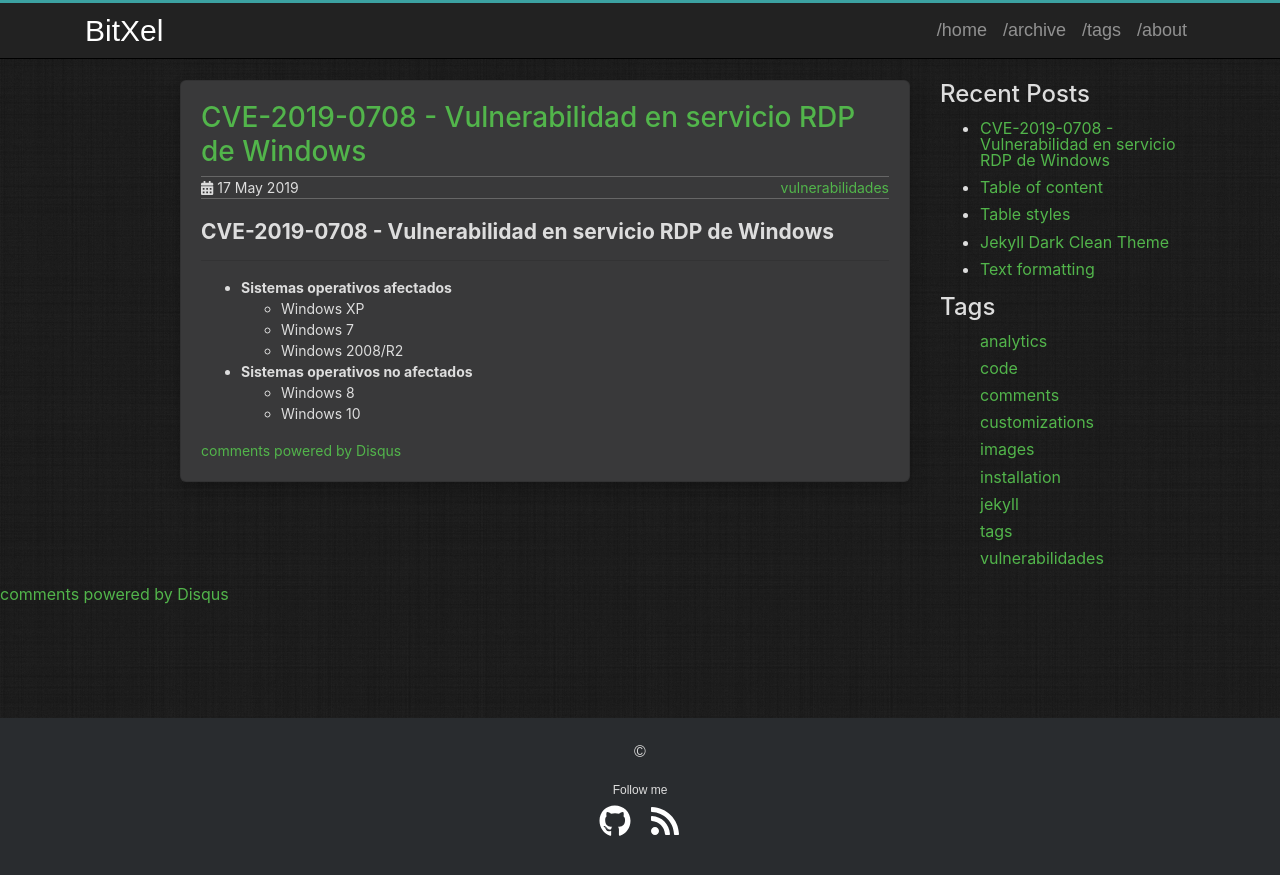
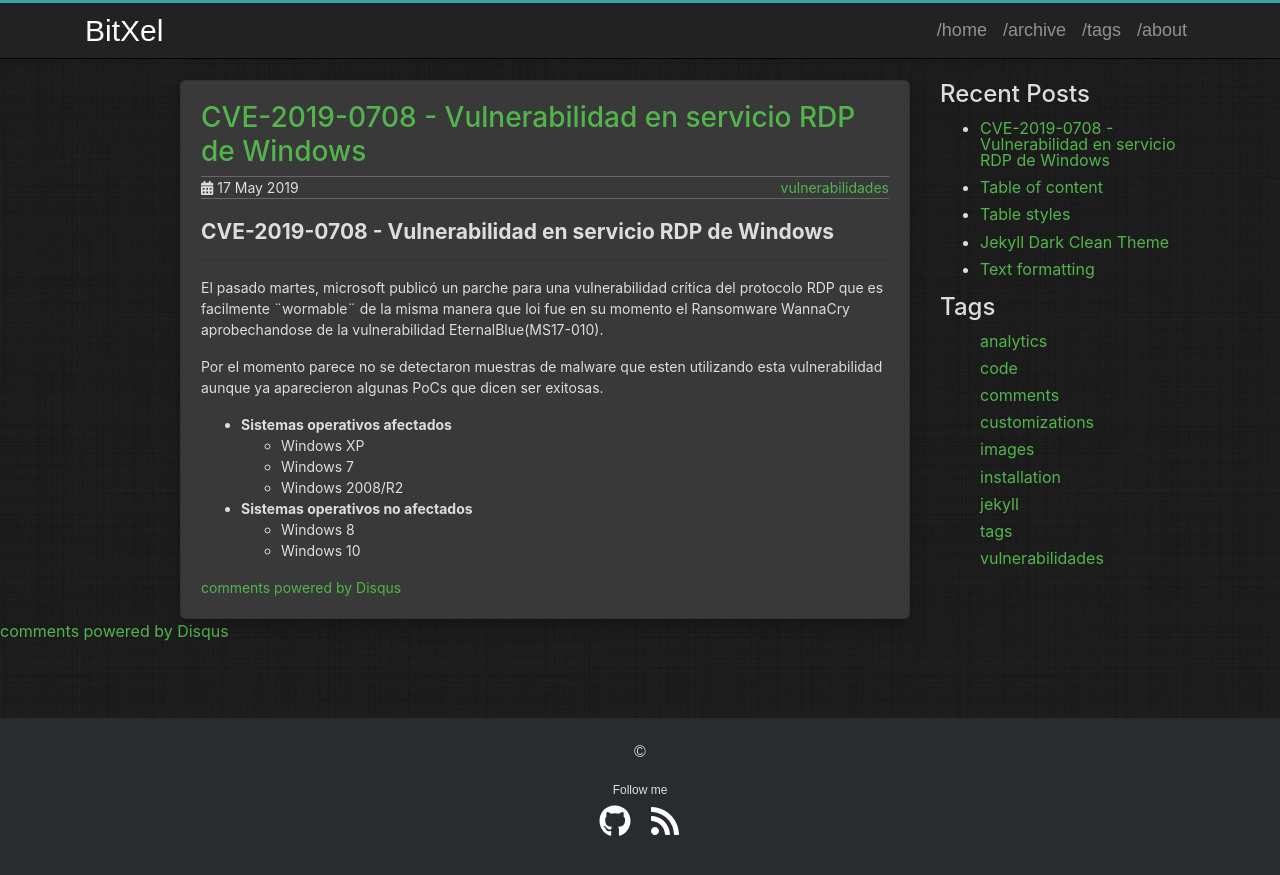
Before and after one commit to pgrandoli/pgrandoli.github.io, a Jekyll site: the page built from _posts/2019-05-17-vulnerabilidad-rdp-cve-2019-0708.md, in a window 1280 px wide. Shown: the top 875 px of the page. Built offline with Jekyll 4.4.1, drawn with Linux system fonts in a browser that asks for light colours; comment, search, counter and statistics services are not loaded.

Commit message:
Update 2019-05-17-vulnerabilidad-rdp-cve-2019-0708.md

```diff
--- a/_posts/2019-05-17-vulnerabilidad-rdp-cve-2019-0708.md
+++ b/_posts/2019-05-17-vulnerabilidad-rdp-cve-2019-0708.md
@@ -12,6 +12,9 @@ tags:
 ## **CVE-2019-0708 - Vulnerabilidad en servicio RDP de Windows**
 ---
 
+El pasado martes, microsoft publicó un parche para una vulnerabilidad crítica del protocolo RDP que es facilmente ¨wormable¨ de la misma manera que loi fue en su momento el Ransomware WannaCry aprobechandose de la vulnerabilidad EternalBlue(MS17-010).
+
+Por el momento parece no se detectaron muestras de malware que esten utilizando esta vulnerabilidad aunque ya aparecieron algunas PoCs que dicen ser exitosas.
 
 * **Sistemas operativos afectados**
   * Windows XP
```
